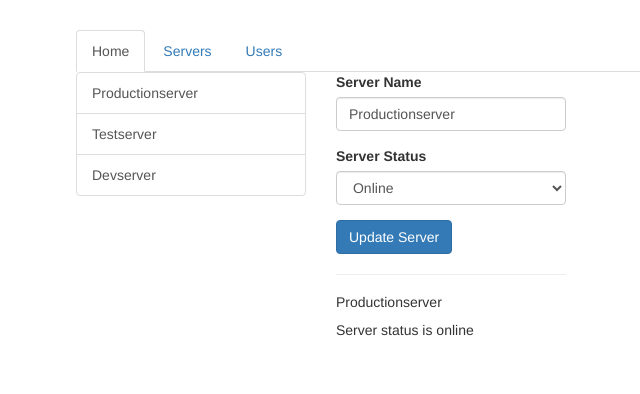
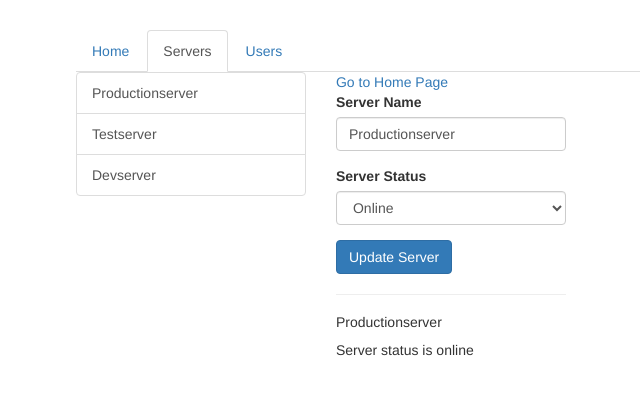
Before and after one commit to BradDHuang/angular2plus, an Angular app in the folder dev/angular7/routing/: page /servers in a window 1280 px wide. Shown: the top 394 px of the page, without its empty margins (189-829 px from the left). Built offline with nearby package versions, Linux system fonts and the light colour scheme.

Commit message:
exact path & styling

```diff
--- a/dev/angular7/routing/src/app/app.component.html
+++ b/dev/angular7/routing/src/app/app.component.html
@@ -2,9 +2,14 @@
   <div class="row">
     <div class="col-xs-12 col-sm-10 col-md-8 col-sm-offset-1 col-md-offset-2">
       <ul class="nav nav-tabs">
-        <li role="presentation" class="active"><a routerLink="/">Home</a></li>
-        <li role="presentation"><a routerLink="/servers">Servers</a></li>
-        <li role="presentation"><a routerLink="/users">Users</a></li>
+        <li role="presentation"
+          routerLinkActive="active"
+          [routerLinkActiveOptions]="{ exact: true }"
+        >
+          <a routerLink="/">Home</a>
+        </li>
+        <li role="presentation" routerLinkActive="active"><a routerLink="/servers">Servers</a></li>
+        <li role="presentation" routerLinkActive="active"><a routerLink="/users">Users</a></li>
       </ul>
     </div>
   </div>
--- a/dev/angular7/routing/src/app/servers/servers.component.html
+++ b/dev/angular7/routing/src/app/servers/servers.component.html
@@ -10,6 +10,7 @@
     </div>
   </div>
   <div class="col-xs-12 col-sm-4">
+    <a routerLink="/">Go to Home Page</a>
     <app-edit-server></app-edit-server>
     <hr>
     <app-server></app-server>
```
